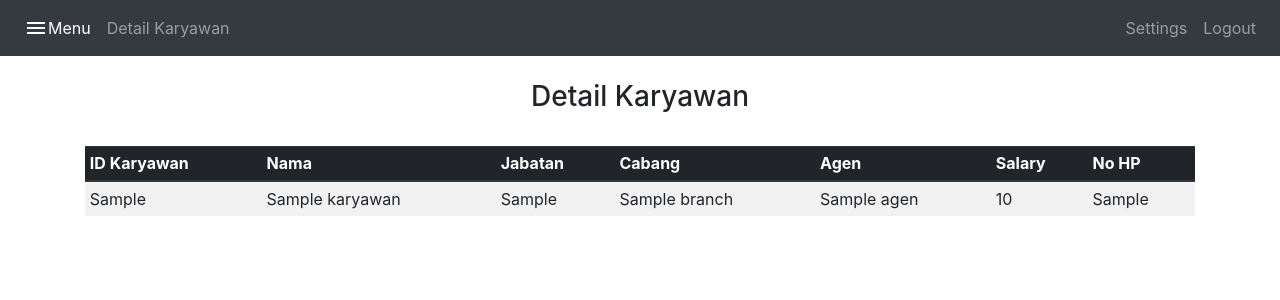
After one commit to yodialfa/django-cahaya-logistik, a Django app: a page that uses logistik/templates/detail_karyawan.html in a window 1280 px wide. The commit adds this page. Shown: the top 300 px of the page. Run offline with Django 4.2, Linux system fonts and the light colour scheme; tables that the repository leaves empty hold one stand-in row (values such as "Sample post"); some libraries are stand-ins or nearby versions.

Commit message:
tambah detail karyawan

```diff
--- a/cahaya/urls.py
+++ b/cahaya/urls.py
@@ -1,6 +1,6 @@
 from django.contrib import admin
 from django.urls import path, re_path
-from logistik.views import cs, keuangan, laporan_harian, data_karyawan, cabang, updateCabang
+from logistik.views import cs, keuangan, laporan_harian, data_karyawan, cabang, detailCabang,detailKaryawan
 from django.conf.urls.static import static
 
 
@@ -12,5 +12,6 @@ urlpatterns = [
     path('cabang/', cabang),
     path('karyawan/', data_karyawan),
     path('', data_karyawan),
-    path('cabang/detail/<slug:slug_branch>/', updateCabang)
+    path('cabang/detail/<slug:slug_branch>/', detailCabang),
+    path('karyawan/detail/<slug:slug_karyawan>/', detailKaryawan)
 ]
--- a/logistik/models.py
+++ b/logistik/models.py
@@ -26,7 +26,7 @@ class Branch(models.Model):
 
 
   def save(self):
-    self.slug_branch = slugify(self.id)
+    self.slug_branch = slugify(self.id_branch)
     super(Branch, self).save()
 
   def __str__(self):
@@ -57,7 +57,13 @@ class Karyawan(models.Model):
   agen_id = models.ForeignKey(Agen, on_delete = models.CASCADE,null=True)
   salary = models.IntegerField()
   alamat_karyawan = models.TextField()
+  kota_karyawan = models.CharField(max_length=30, null=True)
   no_hp_karyawan = models.CharField(max_length=15)
+  slug_karyawan = models.SlugField(blank=True, editable=False)
+
+  def save(self):
+    self.slug_karyawan = slugify(self.id)
+    super(Karyawan, self).save()
 
   def __str__(self):
     # template = '{0.nama_karyawan}'
--- a/logistik/templates/detail_cabang.html
+++ b/logistik/templates/detail_cabang.html
@@ -2,7 +2,7 @@
 
 {% block content %}
 <br>
-<table class="table table-striped table-hover table-sm">
+<table class="table table-striped table-hover table-lg">
     <thead class="thead-dark">
 
         <th>ID Cabang</th>
--- /dev/null
+++ b/logistik/templates/detail_karyawan.html
@@ -0,0 +1,28 @@
+{% extends 'base.html' %}
+
+{% block content %}
+<br>
+<table class="table table-striped table-hover table-sm">
+    <thead class="thead-dark">
+        <th>ID Karyawan</th>
+        <th>Nama</th>
+        <th>Jabatan</th>
+        <th>Cabang</th>
+        <th>Agen</th>
+        <th>Salary</th>
+        <th>No HP</th>
+    </thead>
+
+        <tr>
+            <td>{{ Karyawans.id_karyawan }}</td>
+            <td>{{ Karyawans.nama_karyawan }}</td>
+            <td>{{ Karyawans.jabatan }}</td>
+            <td>{{ Karyawans.branch_id }}</td>
+            <td>{{ Karyawans.agen_id }}</td>
+            <td>{{ Karyawans.salary }}</td>
+            <td>{{ Karyawans.no_hp_karyawan }}</td>
+        </tr>
+
+
+</table>
+{% endblock %}
--- a/logistik/views.py
+++ b/logistik/views.py
@@ -48,6 +48,16 @@ def data_karyawan(request):
     }
     return render(request, 'data_karyawan.html', konteks)
 
+def detailKaryawan(request,slug_karyawan):
+#    //query ambil data Karyawan
+    Karyawans = Karyawan.objects.get( slug_karyawan=slug_karyawan)
+    konteks = {
+        'title' : 'Detail Karyawan',
+        'headings' : 'Detail Karyawans',
+        'Karyawans' : Karyawans,
+    }
+    return  render(request, 'detail_karyawan.html', konteks)
+
 def cabang(request):
 #    //query ambil data Karyawan
     cabangs = Branch.objects.all()
@@ -60,9 +70,7 @@ def cabang(request):
     }
     return render(request, 'cabang.html', cabs)
 
-def updateCabang(request,slug_branch):
-#    //query ambil data Karyawan
-    # Cabangs = Branch.objects.get(Branch__slug = slug_branch)
+def detailCabang(request,slug_branch):
     Cabangs = Branch.objects.get( slug_branch=slug_branch)
     print(Cabangs)
     print(request)
@@ -72,4 +80,3 @@ def updateCabang(request,slug_branch):
         'Cabangs' : Cabangs,
     }
     return  render(request, 'detail_cabang.html', cabs)
-#
```
Also changed, not shown: logistik/admin.py (+6 -5 lines), logistik/templates/cabang.html (+4 -7 lines), logistik/templates/data_karyawan.html (+12 -2 lines), logistik/migrations/0009_karyawan_kota_karyawan_karyawan_slug_karyawan.py (added).
